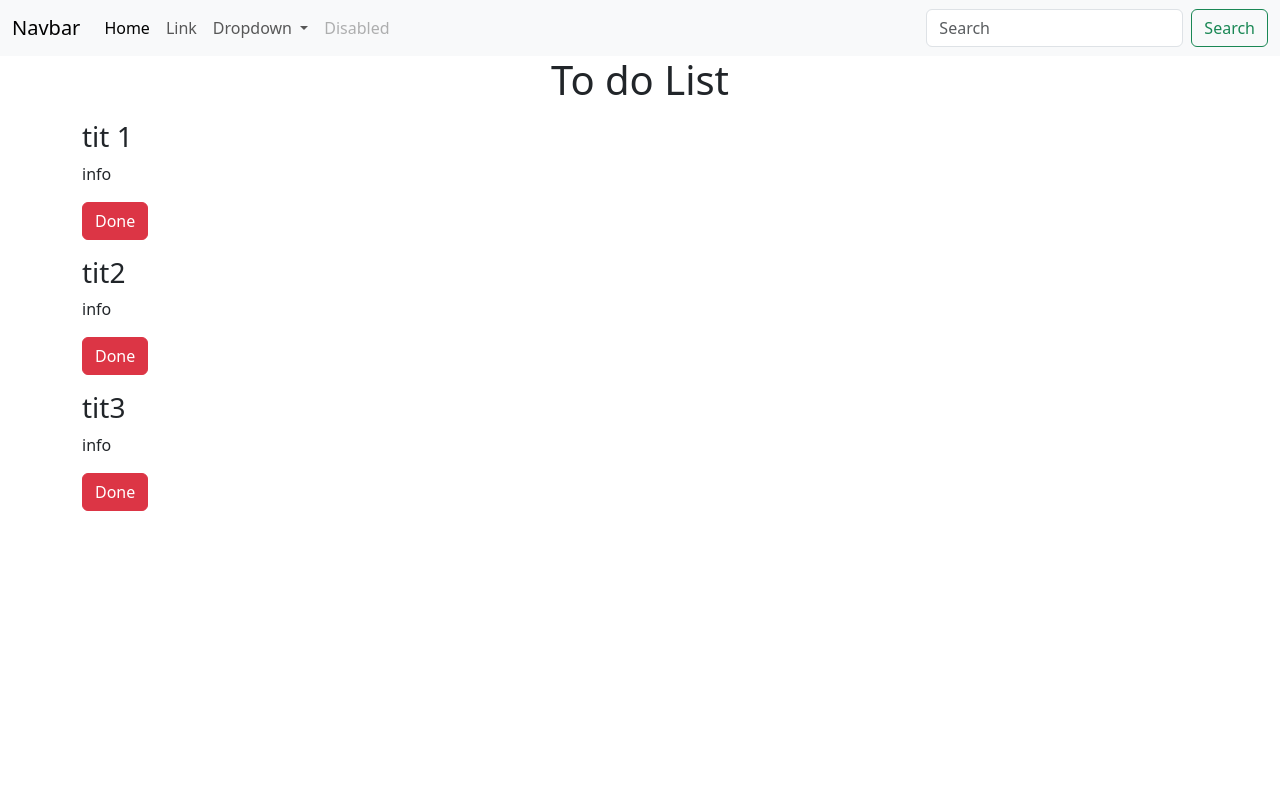
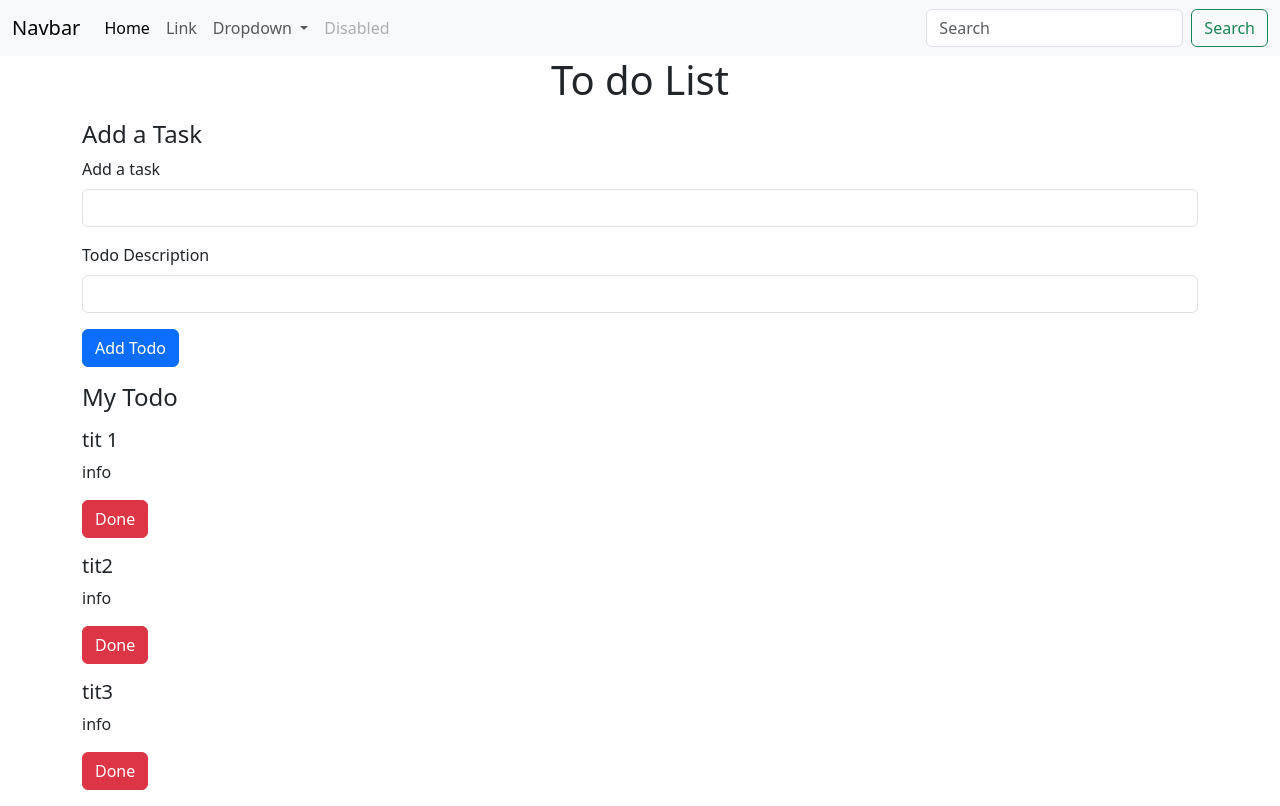
Before and after one commit to namanchandak/AnngularToDoList, an Angular app: page / in a window 1280 px wide. Built offline with nearby package versions, Linux system fonts and the light colour scheme.

Commit message:
add in todos

```diff
--- /dev/null
+++ b/src/app/MyComopnents/add-todo/add-todo.component.html
@@ -0,0 +1,15 @@
+<div class="my-3">
+<h4>Add a Task</h4>
+<form (ngSubmit) ="onSubmit()">
+    <div class="mb-3">
+      <label for="title" class="form-label">Add a task</label>
+      <input type="text" [(ngModel)]="title" class="form-control" name="title" id="title" aria-describedby="emailHelp">
+    </div>
+    <div class="mb-3">
+      <label for="desc" class="form-label">Todo Description</label>
+      <input type="text" class="form-control" name = "desc" id="desc" [(ngModel)]="desc">
+    </div>
+
+    <button type="submit" class="btn btn-primary">Add Todo</button>
+  </form>
+</div>
--- /dev/null
+++ b/src/app/MyComopnents/add-todo/add-todo.component.ts
@@ -0,0 +1,27 @@
+import { Component, EventEmitter, Output } from '@angular/core';
+import { FormsModule } from '@angular/forms';
+import { Todo } from '../../Todo';
+
+@Component({
+  selector: 'app-add-todo',
+  standalone: true,
+  imports: [FormsModule],
+  templateUrl: './add-todo.component.html',
+  styleUrl: './add-todo.component.css'
+})
+export class AddTodoComponent {
+  title:string;
+  desc:string;
+  @Output() todoAdd: EventEmitter<Todo> = new EventEmitter();
+
+  onSubmit()
+  {
+    const todo = {
+      sno: 11,
+      title: this.title,
+      desc: this.desc,
+      active : true
+    }
+    this.todoAdd.emit(todo)
+  }
+}
--- a/src/app/MyComopnents/todo-item/todo-item.component.html
+++ b/src/app/MyComopnents/todo-item/todo-item.component.html
@@ -1,5 +1,5 @@
 <div class="my-3">
-    <h3>{{todo.title}}</h3>
+    <h5>{{todo.title}}</h5>
     <p>{{todo.desc}}</p>
     <button class="btn btn-danger" (click)="onClick(todo)">Done</button>
 </div>
--- a/src/app/MyComopnents/todos/todos.component.html
+++ b/src/app/MyComopnents/todos/todos.component.html
@@ -1,3 +1,8 @@
+<app-add-todo (todoAdd)="AddTodo($event)"></app-add-todo>
+<div *ngIf="this.todos.length===0; else elseBlock">No Tasks pending.</div>
+<ng-template #elseBlock>
+<h4>My Todo</h4>
 <div *ngFor="let todo of todos">
     <app-todo-item [todo] = "todo" (todoDelete)="deleteTodo($event)"></app-todo-item>
 </div>
+</ng-template>
--- a/src/app/MyComopnents/todos/todos.component.ts
+++ b/src/app/MyComopnents/todos/todos.component.ts
@@ -1,15 +1,15 @@
 import { Component } from '@angular/core';
 import { Todo } from "../../Todo";
-import {NgFor, NgForOf} from "@angular/common";
+import {NgFor, NgForOf, NgIf} from "@angular/common";
 import { TodoItemComponent } from "../todo-item/todo-item.component";
-
+import { AddTodoComponent } from "../add-todo/add-todo.component";
 
 @Component({
-  selector: 'app-todos',
-  standalone: true,
-  imports: [NgFor, TodoItemComponent],
-  templateUrl: './todos.component.html',
-  styleUrl: './todos.component.css'
+    selector: 'app-todos',
+    standalone: true,
+    templateUrl: './todos.component.html',
+    styleUrl: './todos.component.css',
+    imports: [NgFor, TodoItemComponent, AddTodoComponent, NgIf]
 })
 export class TodosComponent {
   todos:Todo[];
@@ -43,4 +43,9 @@
       const index = this.todos.indexOf(todo)
       this.todos.splice(index, 1)
     }
+    AddTodo(todo : Todo)
+    {
+      console.log(todo)
+      this.todos.push(todo)
+    }
 }
--- a/src/app/app.component.ts
+++ b/src/app/app.component.ts
@@ -3,12 +3,13 @@
 import { RouterOutlet } from '@angular/router';
 import { TodosComponent } from './MyComopnents/todos/todos.component';
 import { TodoItemComponent } from "./MyComopnents/todo-item/todo-item.component";
+import { FormsModule } from '@angular/forms';
 
 
 @Component({
   selector: 'app-root',
   standalone: true,
-  imports: [CommonModule, RouterOutlet, TodosComponent],
+  imports: [CommonModule, RouterOutlet, TodosComponent, FormsModule],
   templateUrl: './app.component.html',
   styleUrl: './app.component.css'
 })
```
Also changed, not shown: src/app/MyComopnents/add-todo/add-todo.component.css (added), 1 other file (tests, documents, lock files or other folders).
